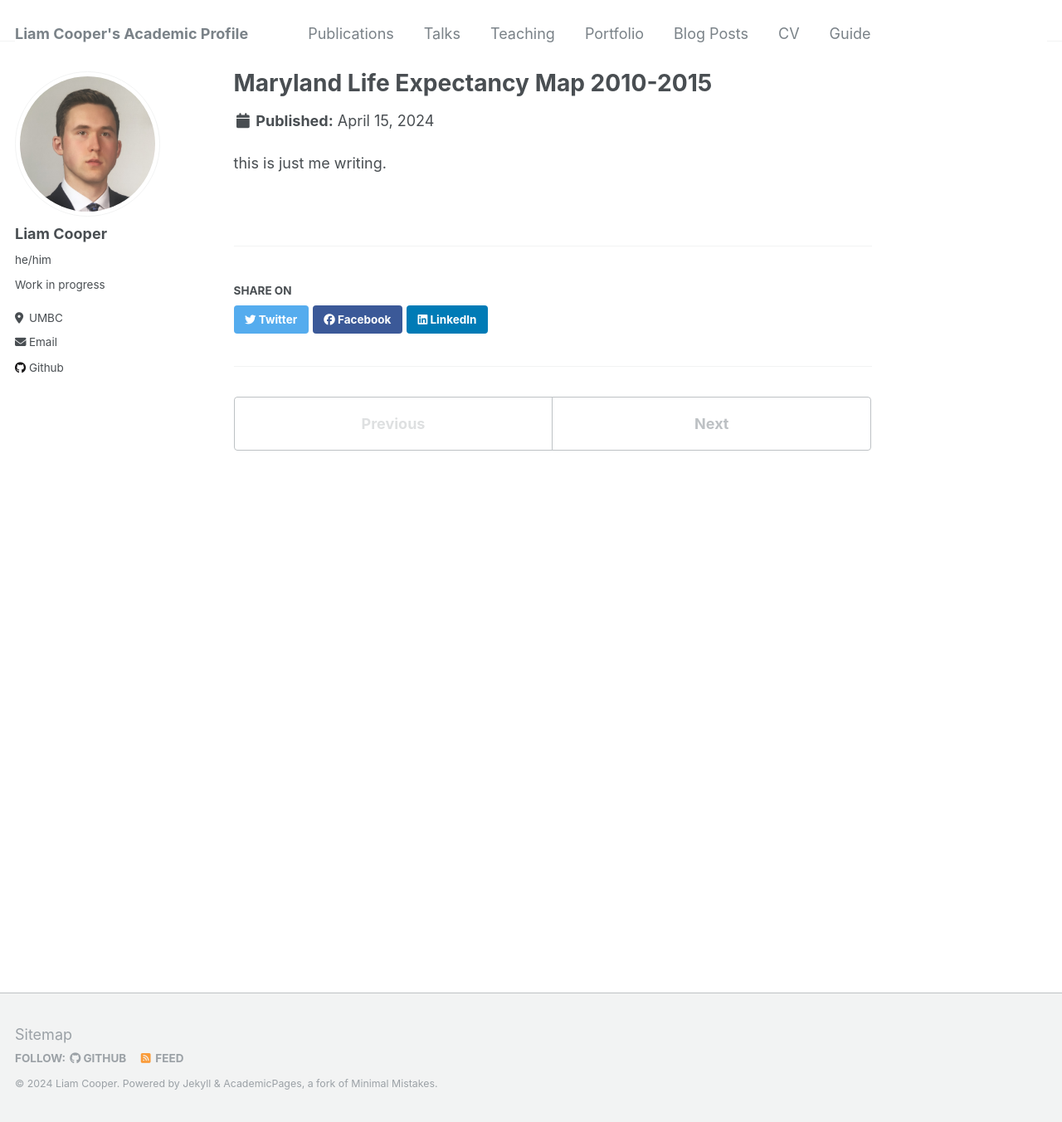
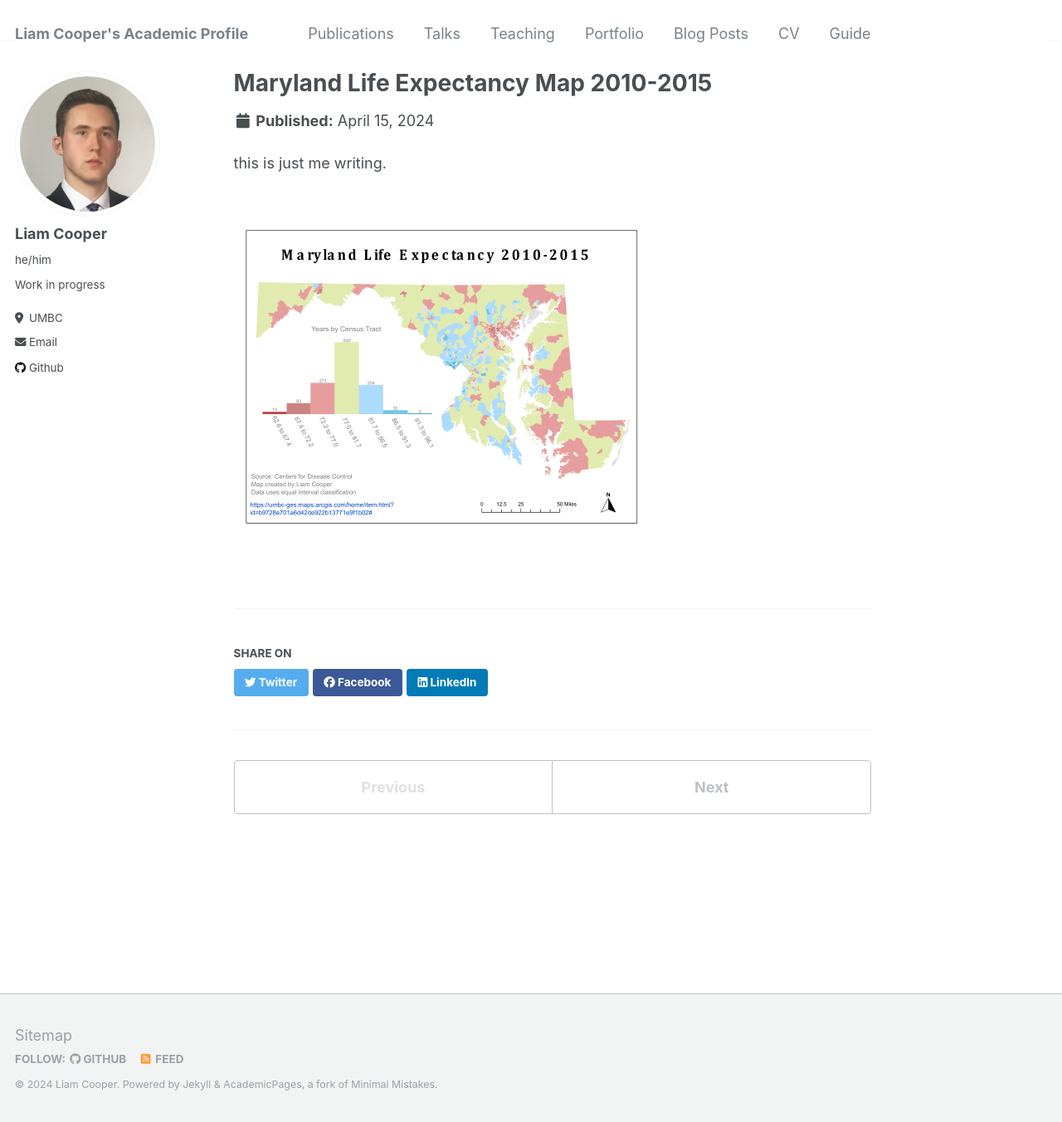
Before and after one commit to liamcooper24/liamcooper24, a Jekyll site: the page built from _portfolio/md-life-map.md, in a window 1280 px wide and 1352 px high. Shown: the whole window at 83% size. Built offline with Jekyll 4.4.1, drawn with Linux system fonts in a browser that asks for light colours.

Commit message:
Update md-life-map.md

```diff
--- a/_portfolio/md-life-map.md
+++ b/_portfolio/md-life-map.md
@@ -5,3 +5,5 @@ collection: portfolio
 ---
 
 this is just me writing.
+
+<br/><img src='/images/cooper_ges383_lab05-1.png'>
```
